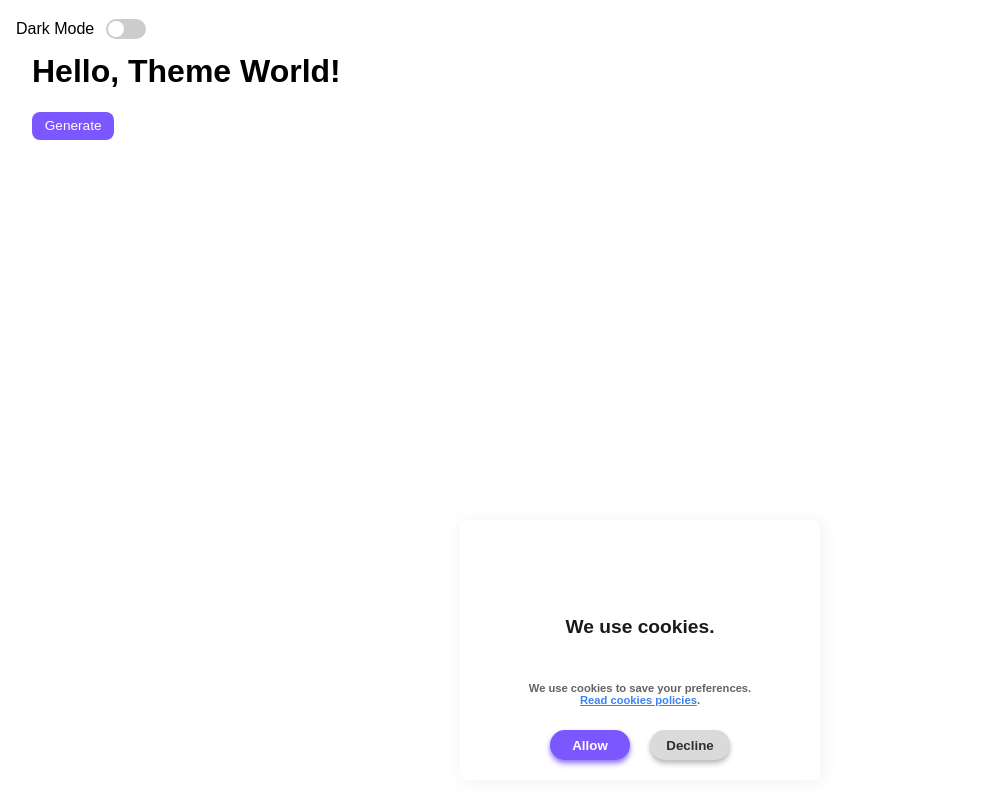
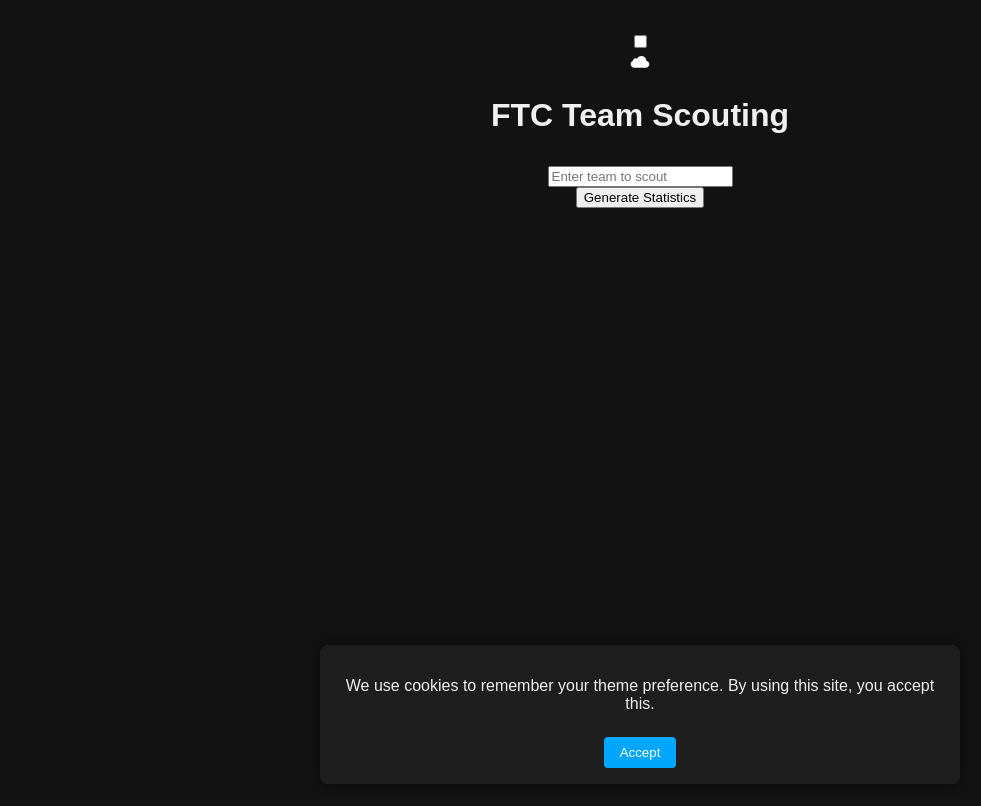
Before and after one commit to ejw12-github/rizz.github.io, a plain HTML site: page index.html in a window 1280 px wide. Shown: the whole page, without its empty margins (0-981 px from the left). Drawn offline with Linux system fonts and the light colour scheme.

Commit message:
Update index.html

```diff
--- a/index.html
+++ b/index.html
@@ -3,217 +3,139 @@
 <head>
   <meta charset="UTF-8" />
   <meta name="viewport" content="width=device-width, initial-scale=1.0"/>
-  <title>Cookie-Based Theme Toggle</title>
+  <title>FTC Team Scouting</title>
   <style>
-    /* LIGHT/DARK STYLES */
-    body {
-      margin: 0;
-      padding: 2rem;
-      font-family: sans-serif;
-      background-color: white;
-      color: black;
-      transition: background-color 0.3s, color 0.3s;
-    }
-    body.dark {
-      background-color: #121212;
-      color: white;
+    :root {
+      --bg-color: #121212;
+      --text-color: #f0f0f0;
+      --box-bg: #1e1e1e;
     }
 
-    /* TOGGLE SWITCH */
-    .toggle-container {
-      position: fixed;
-      top: 1rem;
-      left: 1rem;
-      display: flex;
-      align-items: center;
-      gap: 0.5rem;
-    }
-    #checkbox {
-      width: 40px;
-      height: 20px;
-      appearance: none;
-      background: #ccc;
-      border-radius: 20px;
-      position: relative;
-      outline: none;
-      cursor: pointer;
-      transition: background 0.3s;
-    }
-    #checkbox:checked {
-      background: #7b57ff;
-    }
-    #checkbox::before {
-      content: "";
-      position: absolute;
-      width: 16px;
-      height: 16px;
-      border-radius: 50%;
-      background: white;
-      top: 2px;
-      left: 2px;
-      transition: 0.3s;
-    }
-    #checkbox:checked::before {
-      left: 22px;
+    body.light {
+      --bg-color: #f0f0f0;
+      --text-color: #121212;
+      --box-bg: #ffffff;
     }
 
-    /* GENERATE BUTTON */
-    #generateButton {
-      padding: 0.4rem 0.8rem;
-      font-size: 0.85rem;
-      border-radius: 0.5rem;
+    body {
+      font-family: Arial, sans-serif;
+      margin: 0;
+      background: var(--bg-color);
+      color: var(--text-color);
+      min-height: 100vh;
+      display: flex;
+      flex-direction: column;
+      align-items: center;
+      justify-content: flex-start;
+      padding: 2rem;
+      text-align: center;
+      transition: background 0.3s, color 0.3s;
+    }
+
+    h1 {
+      margin-bottom: 2rem;
+    }
+
+    .cookie-banner {
+      position: fixed;
+      bottom: 1rem;
+      left: 50%;
+      transform: translateX(-50%);
+      background: var(--box-bg);
+      color: var(--text-color);
+      padding: 1rem 1.5rem;
+      border-radius: 8px;
+      box-shadow: 0 0 10px rgba(0,0,0,0.5);
+      z-index: 1000;
+      max-width: 90%;
+    }
+
+    .cookie-banner button {
+      margin-top: 0.5rem;
+      background: #00a6ff;
+      color: white;
       border: none;
-      background-color: #7b57ff;
-      color: white;
+      padding: 0.5rem 1rem;
+      border-radius: 4px;
       cursor: pointer;
     }
 
-    /* COOKIE POPUP */
-    .card {
-      width: 300px;
-      height: 220px;
-      background-color: rgb(255, 255, 255);
-      border-radius: 8px;
-      display: none;
-      flex-direction: column;
-      align-items: center;
-      justify-content: center;
-      padding: 20px 30px;
-      gap: 13px;
-      position: fixed;
-      bottom: 20px;
-      left: 50%;
-      transform: translateX(-50%);
-      z-index: 9999;
-      box-shadow: 2px 2px 20px rgba(0, 0, 0, 0.062);
-    }
-
-    #cookieSvg {
-      width: 50px;
-    }
-    #cookieSvg g path {
-      fill: rgb(97, 81, 81);
-    }
-
-    .cookieHeading {
-      font-size: 1.2em;
-      font-weight: 800;
-      color: rgb(26, 26, 26);
-    }
-    .cookieDescription {
-      text-align: center;
-      font-size: 0.7em;
-      font-weight: 600;
-      color: rgb(99, 99, 99);
-    }
-    .cookieDescription a {
-      color: rgb(59 130 246);
-    }
-    .cookieDescription a:hover {
-      text-decoration: underline;
-    }
-
-    .buttonContainer {
-      display: flex;
-      gap: 20px;
-      flex-direction: row;
-    }
-
-    .acceptButton {
-      width: 80px;
-      height: 30px;
-      background-color: #7b57ff;
-      border: none;
-      color: white;
-      font-weight: 600;
-      border-radius: 20px;
-      box-shadow: 0 4px 6px -1px #977ef3, 0 2px 4px -1px #977ef3;
-      cursor: pointer;
-    }
-    .declineButton {
-      width: 80px;
-      height: 30px;
-      background-color: #dadada;
-      color: rgb(46, 46, 46);
-      border: none;
-      cursor: not-allowed;
-      font-weight: 600;
-      border-radius: 20px;
-      box-shadow: 0 4px 6px -1px #bebdbd, 0 2px 4px -1px #bebdbd;
-    }
-    .acceptButton:hover {
-      background-color: #9173ff;
-    }
-    .declineButton:hover {
-      background-color: #ebebeb;
-    }
+    /* The rest of your CSS is unchanged below... */
   </style>
 </head>
 <body>
+  <!-- Light/Dark Toggle -->
+  <label class="switch">
+    <input id="checkbox" type="checkbox" />
+    <span class="slider">
+      <div class="star star_1"></div>
+      <div class="star star_2"></div>
+      <div class="star star_3"></div>
+      <svg viewBox="0 0 16 16" class="cloud_1 cloud">
+        <path
+          transform="matrix(.77976 0 0 .78395-299.99-418.63)"
+          fill="#fff"
+          d="m391.84 540.91c-.421-.329-.949-.524-1.523-.524-1.351 0-2.451 1.084-2.485 2.435-1.395.526-2.388 1.88-2.388 3.466 0 1.874 1.385 3.423 3.182 3.667v.034h12.73v-.006c1.775-.104 3.182-1.584 3.182-3.395 0-1.747-1.309-3.186-2.994-3.379.007-.106.011-.214.011-.322 0-2.707-2.271-4.901-5.072-4.901-2.073 0-3.856 1.202-4.643 2.925"
+        ></path>
+      </svg>
+    </span>
+  </label>
 
-  <!-- Toggle -->
-  <div class="toggle-container">
-    <label for="checkbox">Dark Mode</label>
-    <input type="checkbox" id="checkbox" />
+  <h1>FTC Team Scouting</h1>
+
+  <div class="input-group">
+    <div class="form">
+      <input id="teamNumber" class="input" placeholder="Enter team to scout" required type="text" />
+      <span class="input-border"></span>
+    </div>
+    <button onclick="getTeamInsights()"><span class="text">Generate Statistics</span></button>
   </div>
 
-  <h1>Hello, Theme World!</h1>
-  <button id="generateButton">Generate</button>
+  <div id="results"></div>
 
-  <!-- Cookie Pop-up -->
-  <div class="card">
-    <svg id="cookieSvg" viewBox="0 0 122.88 122.25" xmlns="http://www.w3.org/2000/svg"><g><path d="..."/></g></svg>
-    <p class="cookieHeading">We use cookies.</p>
-    <p class="cookieDescription">We use cookies to save your preferences. <br><a href="#">Read cookies policies</a>.</p>
-    <div class="buttonContainer">
-      <button class="acceptButton">Allow</button>
-      <button class="declineButton">Decline</button>
-    </div>
+  <!-- Cookie Consent -->
+  <div id="cookieBanner" class="cookie-banner" style="display: none;">
+    <p>We use cookies to remember your theme preference. By using this site, you accept this.</p>
+    <button onclick="acceptCookies()">Accept</button>
   </div>
 
-  <!-- JS -->
   <script>
-    // Cookie helpers
-    function setCookie(name, value, days = 365) {
+    function setCookie(name, value, days) {
       const expires = new Date(Date.now() + days * 864e5).toUTCString();
       document.cookie = name + '=' + encodeURIComponent(value) + '; expires=' + expires + '; path=/';
     }
+
     function getCookie(name) {
-      return document.cookie.split('; ').find(row => row.startsWith(name + '='))?.split('=')[1];
+      return document.cookie.split('; ').reduce((r, v) => {
+        const parts = v.split('=');
+        return parts[0] === name ? decodeURIComponent(parts[1]) : r
+      }, '');
     }
 
-    // Theme logic
-    const checkbox = document.getElementById('checkbox');
-    const prefersDark = getCookie('theme') === 'dark';
+    function acceptCookies() {
+      setCookie("cookiesAccepted", "true", 365);
+      document.getElementById("cookieBanner").style.display = "none";
+    }
 
-    document.body.classList.toggle('dark', prefersDark);
-    checkbox.checked = prefersDark;
+    // Show cookie banner if not yet accepted
+    if (!getCookie("cookiesAccepted")) {
+      document.getElementById("cookieBanner").style.display = "block";
+    }
 
-    checkbox.addEventListener('change', () => {
-      document.body.classList.toggle('dark', checkbox.checked);
-      if (getCookie('cookiesAccepted') === 'true') {
-        setCookie('theme', checkbox.checked ? 'dark' : 'light');
-      }
+    // Theme preference from cookie
+    const themePref = getCookie("theme") || "dark";
+    document.body.classList.toggle("light", themePref === "light");
+    document.getElementById("checkbox").checked = themePref === "light";
+
+    // Light/Dark toggle logic + save preference
+    const toggle = document.getElementById("checkbox");
+    toggle.addEventListener("change", () => {
+      const isLight = toggle.checked;
+      document.body.classList.toggle("light", isLight);
+      setCookie("theme", isLight ? "light" : "dark", 365);
     });
 
-    // Cookie popup logic
-    const popup = document.querySelector('.card');
-    const accept = document.querySelector('.acceptButton');
-    const decline = document.querySelector('.declineButton');
-
-    if (getCookie('cookiesAccepted') !== 'true') {
-      popup.style.display = 'flex';
-    }
-
-    accept.addEventListener('click', () => {
-      setCookie('cookiesAccepted', 'true');
-      setCookie('theme', checkbox.checked ? 'dark' : 'light');
-      popup.style.display = 'none';
-    });
-
-    decline.addEventListener('click', () => {
-      popup.style.display = 'none';
-    });
+    // Your existing getTeamInsights and helper functions stay the same...
   </script>
 </body>
 </html>
```
